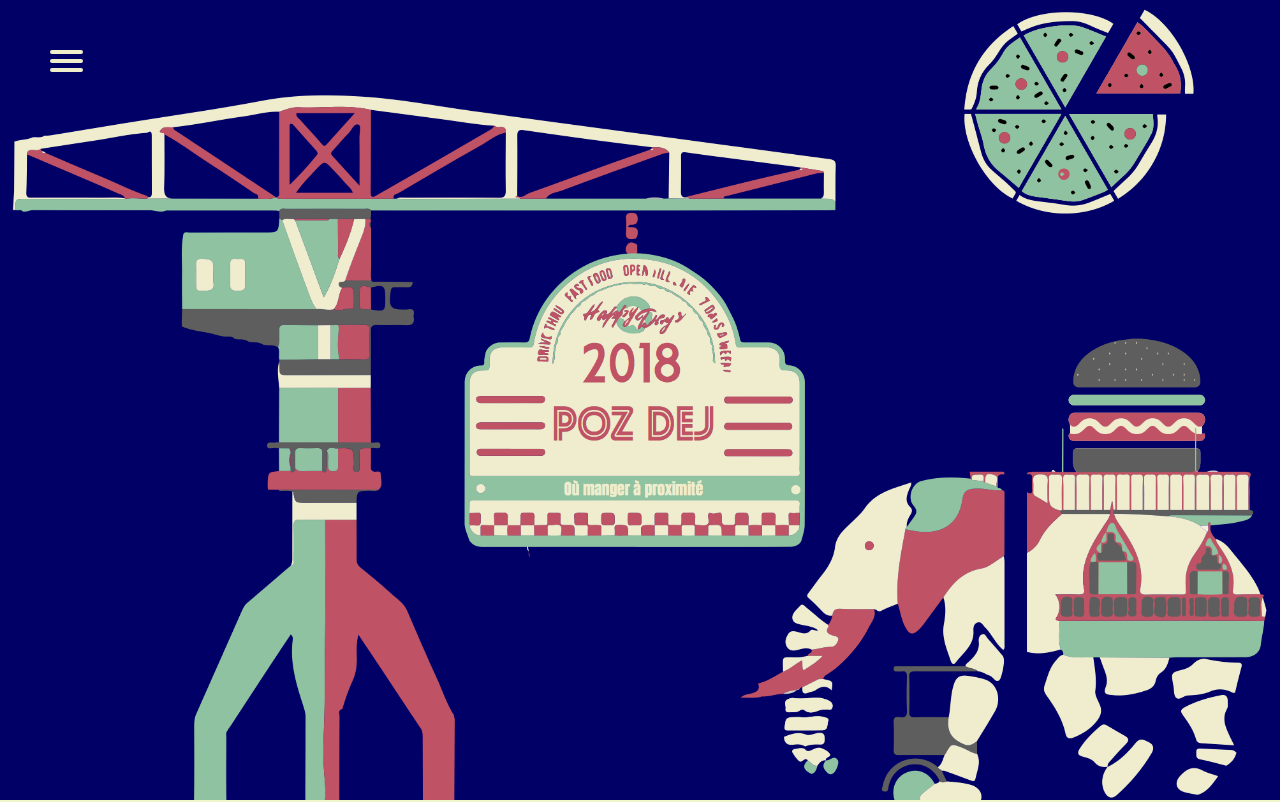
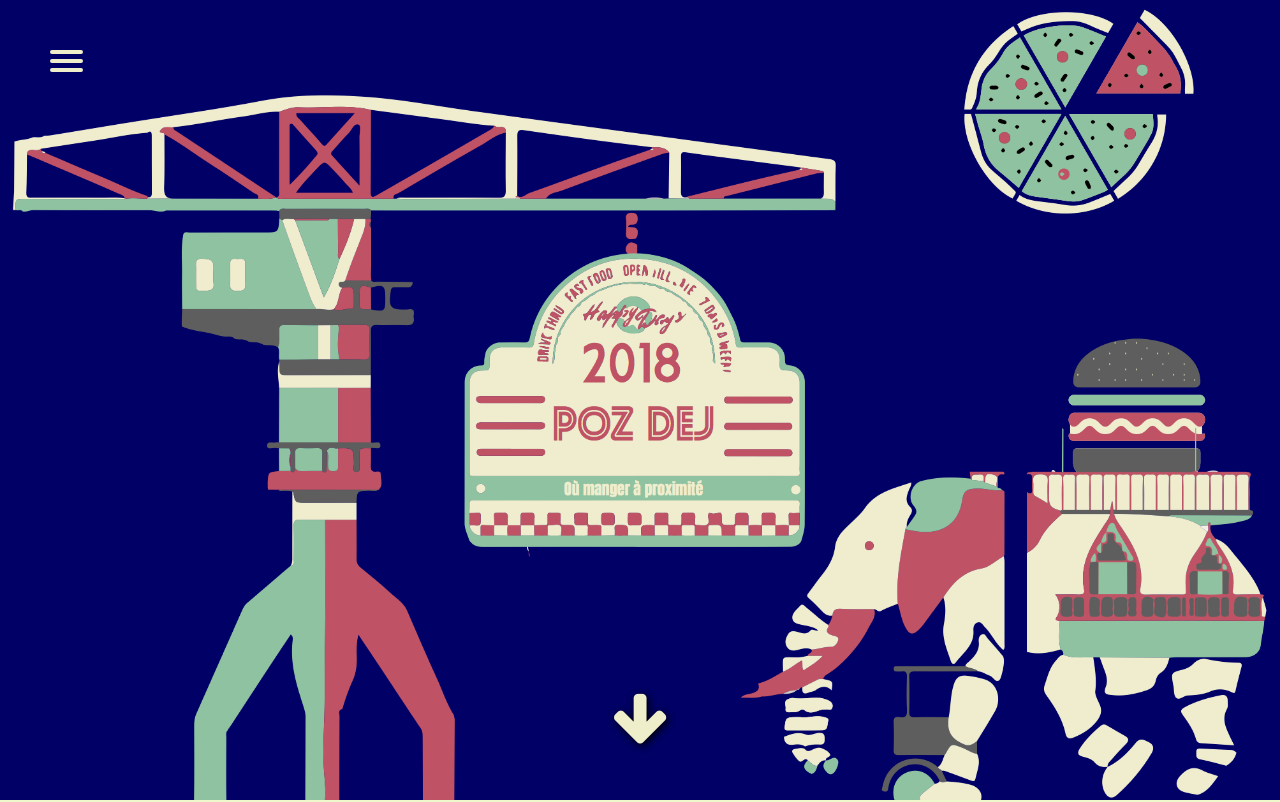
Before and after one commit to Clarabba/Landing-PozDej, a plain HTML site: page about.html in a window 1280 px wide. Shown: the top 802 px of the page. Drawn offline with nearby package versions, Linux system fonts and the light colour scheme.

Commit message:
changes 8

```diff
--- a/about.html
+++ b/about.html
@@ -37,8 +37,8 @@
 
 
 
-    <div>
-      <div id="banner">
+    <div id="banner">
+      <a class="arrow" href="#description"><i class="fa fa-arrow-down"></i></a>
     </div>
 
 
```
